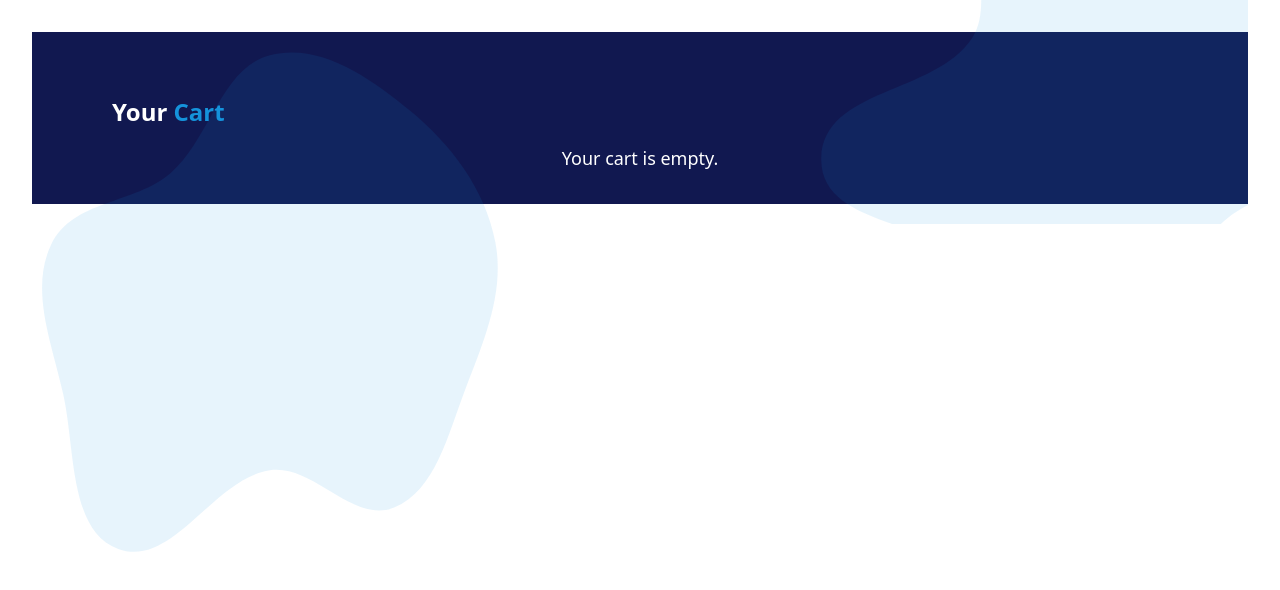
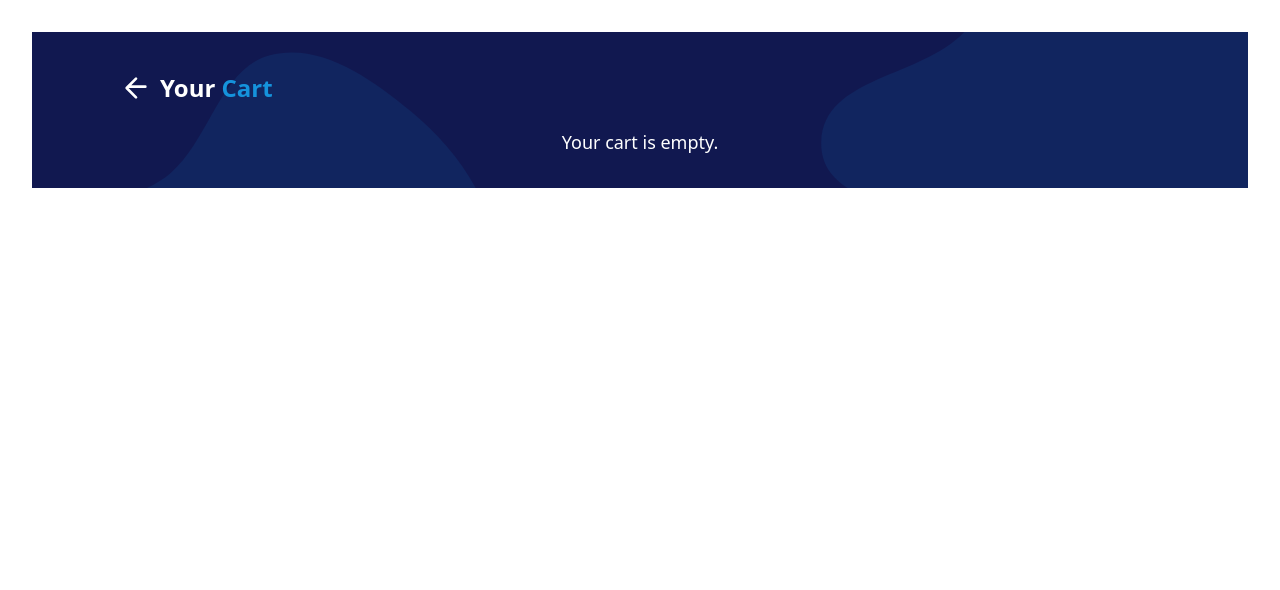
Before and after one commit to ozioma23/cartify-app, a React (Vite) app in the folder cartify/: page /cart in a window 1280 px wide. Shown: the top 590 px of the page. Built offline with nearby package versions, Linux system fonts and the light colour scheme.

Commit message:
added back buton fpr a better UI experience, other modification were made

```diff
--- a/cartify/src/App.jsx
+++ b/cartify/src/App.jsx
@@ -16,6 +16,7 @@ function App() {
     const savedCart = localStorage.getItem("cart");
     return savedCart ? JSON.parse(savedCart) : [];
   });
+  const [message, setMessage] = useState("");
 
   useEffect(() => {
     localStorage.setItem("cart", JSON.stringify(cart));
@@ -34,6 +35,14 @@ function App() {
         return [...prevCart, { ...product, quantity }];
       }
     });
+
+
+    setMessage("Product added to cart!");
+
+
+    setTimeout(() => {
+      setMessage("");
+    }, 3000);
   };
 
   return (
@@ -50,6 +59,12 @@ function App() {
             <Route path="/checkout" element={<Checkout cart={cart} setCart={setCart} />} />
             <Route path="/deliveryPage" element={<DeliveryPage />} />
           </Routes>
+
+          {message && (
+            <div className="fixed top-5 left-1/2 transform -translate-x-1/2 bg-green-500 text-white px-4 py-2 rounded-lg shadow-md">
+              {message}
+            </div>
+          )}
         </Router>
       </SearchProvider>
     </UserContextProvider>
--- /dev/null
+++ b/cartify/src/components/BackButton.jsx
@@ -0,0 +1,33 @@
+import { useNavigate } from 'react-router-dom';
+
+const BackButton = () => {
+  const navigate = useNavigate();
+
+  const goBack = () => {
+    navigate(-1);
+  };
+
+  return (
+    <button
+      onClick={goBack}
+      className="flex items-center space-x-2 p-2  text-white rounded-lg hover:bg-gray-600 transition-all"
+    >
+
+      <svg
+        xmlns="http://www.w3.org/2000/svg"
+        className="w-8 h-8"
+        fill="none"
+        stroke="currentColor"
+        viewBox="0 0 24 24"
+        strokeWidth="2"
+      >
+        <path
+          strokeLinecap="round"
+          strokeLinejoin="round"
+          d="M19 11H6M12 5l-7 7 7 7"
+        />
+      </svg>
+    </button>
+  );
+};
+export default BackButton
--- a/cartify/src/components/Navbar.jsx
+++ b/cartify/src/components/Navbar.jsx
@@ -1,6 +1,7 @@
 import { useSearchParams, useLocation, Link } from "react-router-dom";
 import { useContext } from "react";
 import { UserContext } from "../context/UserContext";
+
 
 
 const Navbar = ({ cart }) => {
@@ -68,6 +69,7 @@ const Navbar = ({ cart }) => {
                 </Link>
             </div>
         </nav>
+
         </>
     );
 };
--- a/cartify/src/pages/Cart.jsx
+++ b/cartify/src/pages/Cart.jsx
@@ -1,14 +1,21 @@
 import { useNavigate } from "react-router-dom";
+import BackButton from '../components/BackButton';
 
 const CartPage = ({ cart, setCart }) => {
     const navigate = useNavigate();
 
+
+
     return (
-        <div className="relative">
+        <div className="overflow-auto lg:overflow-hidden sm:overflow-visible relative w-full w-full sm:w-full md:w-full lg:w-full">
             <div className="container mx-auto px-4 lg:px-20 lg:py-8 bg-primary text-white">
-                <h2 className="text-md md:text-xl lg:text-2xl text-left font-bold pt-8 pb-4">
-                    Your <span className="text-secondary">Cart</span>
-                </h2>
+
+                <div className="flex items-center mb-4">
+                    <BackButton />
+                    <h2 className="text-md md:text-xl lg:text-2xl text-left font-bold">
+                        Your <span className="text-secondary">Cart</span>
+                    </h2>
+                </div>
 
                 <div className="">
                             <img
--- a/cartify/src/pages/Checkout.jsx
+++ b/cartify/src/pages/Checkout.jsx
@@ -1,4 +1,6 @@
 import { useNavigate } from "react-router-dom";
+import BackButton from '../components/BackButton';
+
 
 const Checkout = ({ cart, setCart }) => {
     const navigate = useNavigate();
@@ -15,11 +17,15 @@ const Checkout = ({ cart, setCart }) => {
     };
 
     return (
-        <div className="relative min-h-screen">
+        <div className="overflow-auto lg:overflow-hidden sm:overflow-visible relative min-h-screen w-full sm:w-full md:w-full lg:w-full">
             <div className="container pb-2 mx-auto px-4 lg:px-20 lg:py-8 bg-primary text-white">
-                <h2 className="text-md md:text-xl lg:text-2xl text-left font-bold pt-8 pb-4">
-                    Checkout <span className="text-secondary">Summary</span>
-                </h2>
+
+                <div className="flex items-center space-x-2 pt-8 pb-4">
+                    <BackButton />
+                    <h2 className="text-md md:text-xl lg:text-2xl text-left font-bold">
+                        Checkout <span className="text-secondary">Summary</span>
+                    </h2>
+                </div>
 
                 {cart.length === 0 ? (
                     <div className="text-center py-12">
@@ -117,8 +123,9 @@ const Checkout = ({ cart, setCart }) => {
                     </div>
                 )}
             </div>
+
         </div>
     );
 };
 
-export default Checkout;
+export default Checkout
--- a/cartify/src/pages/DeliveryPages.jsx
+++ b/cartify/src/pages/DeliveryPages.jsx
@@ -1,9 +1,10 @@
 import { Link } from "react-router-dom";
+
 
 const DeliveryPage = () => {
     return (
-        <div className="flex flex-col items-center justify-center h-screen bg-primary text-center">
-            <div className="p-6 rounded-lg shadow-md">
+        <div className="overflow-auto lg:overflow-hidden sm:overflow-visible w-full sm:w-full md:w-full lg:w-full flex flex-col items-center justify-center min-h-screen bg-primary text-center">
+            <div className="p-2 mb-12 rounded-lg shadow-md">
                 <h2 className="text-lg lg:text-4xl font-bold mt-16 text-white">Checkout Complete</h2>
 
 
@@ -15,11 +16,11 @@ const DeliveryPage = () => {
                     />
                 </div>
 
-                <p className="text-white mb-6 lg:text-2xl text-lg">Delivery in Progress... </p>
+                <p className="text-white mb-4 lg:text-2xl text-lg">Delivery in Progress... </p>
 
                 <Link
                     to="/buy"
-                    className="bg-secondary text-white px-6 py-4 mt-2 mb-12 rounded-md hover:bg-opacity-80 block mx-auto w-1/2"
+                    className="bg-secondary text-white px-6 py-2 mt-2 mb-4 rounded-md hover:bg-opacity-80 block mx-auto w-1/2"
                 >
                     Done
                 </Link>
--- a/cartify/src/pages/HomePage.jsx
+++ b/cartify/src/pages/HomePage.jsx
@@ -48,7 +48,7 @@ const HomePage = ({ cart, addToCart }) => {
     };
 
     return (
-        <div className="relative">
+        <div className="overflow-auto lg:overflow-hidden sm:overflow-visible w-full sm:w-full md:w-full lg:w-full min-h-screen relative">
             <div className="container mx-auto px-4 lg:px-20 py-8 lg:py-8 bg-primary text-white">
                 <Navbar cart={cart} />
 
--- a/cartify/src/pages/LandingPage.jsx
+++ b/cartify/src/pages/LandingPage.jsx
@@ -25,7 +25,7 @@ const LandingPage = () => {
 
   return (
     <>
-      <div className="flex flex-col-reverse lg:flex-row items-center justify-center min-h-screen px-8 md:px-12 lg:px-24 bg-primary text-white">
+      <div className="overflow-auto lg:overflow-hidden sm:overflow-visible w-full flex flex-col-reverse lg:flex-row items-center justify-center min-h-screen px-8 md:px-12 lg:px-24 bg-primary text-white">
         <div className="flex flex-col text-left lg:text-left lg:p1-12 w-full lg:w-1/2">
           <h1 className="text-2xl md:text-5xl lg:text-6xl font-bold fade-in-text">
             Welcome to
--- a/cartify/src/pages/LoginPage.jsx
+++ b/cartify/src/pages/LoginPage.jsx
@@ -47,7 +47,7 @@ const LoginPage = () => {
 
   return (
     <>
-      <div className="flex flex-col-reverse lg:flex-row items-center justify-center min-h-screen px-8 md:px-12 lg:px-24 bg-primary text-white">
+      <div className="overflow-auto lg:overflow-hidden sm:overflow-visible w-full sm:w-full md:w-full lg:w-full flex flex-col-reverse lg:flex-row items-center justify-center min-h-screen px-8 md:px-12 lg:px-24 bg-primary text-white">
         <div className="flex flex-col text-center lg:text-left lg:p1-12 w-full lg:w-1/2">
           <h1 className="text-2xl md:text-3xl lg:text-5xl font-bold mt-4 lg:mt-20 lg:mb-4 text-left">
             Login to your <br />
--- a/cartify/src/pages/ProductDetails.jsx
+++ b/cartify/src/pages/ProductDetails.jsx
@@ -11,7 +11,7 @@ const ProductDetails = ({ selectedProduct, setSelectedProduct, addToCart }) => {
     if (!selectedProduct) return null;
 
     return (
-        <div className="fixed inset-0 bg-black bg-opacity-50 flex justify-center items-center z-50 p-4">
+        <div className="w-full min-h-screen fixed inset-0 bg-black bg-opacity-50 flex justify-center items-center z-50 p-4">
             <div className="bg-white relative p-6 rounded-lg shadow-lg max-w-lg w-full max-h-[90vh] overflow-y-auto">
                 <button
                     className="absolute top-4 right-4 text-gray-500 hover:text-gray-700 text-2xl"
--- a/cartify/src/pages/Signup.jsx
+++ b/cartify/src/pages/Signup.jsx
@@ -48,7 +48,7 @@ const Signup = () => {
 
   return (
     <>
-      <div className="flex flex-col-reverse lg:flex-row items-center justify-center min-h-screen px-8 md:px-12 lg:px-24 bg-primary text-white">
+      <div className="overflow-auto lg:overflow-hidden sm:overflow-visible w-full sm:w-full md:w-full lg:w-full flex flex-col-reverse lg:flex-row items-center justify-center min-h-screen px-8 md:px-12 lg:px-24 bg-primary text-white">
         <div className="flex flex-col text-center lg:text-left lg:p1-12 w-full lg:w-1/2">
           <h1 className="text-2xl md:text-3xl lg:text-5xl font-bold mt-4 lg:mt-20 lg:mb-4 text-left">
             Create your <br />
```
Also changed, not shown: cartify/tailwind.config.js (line endings or trailing spaces).
